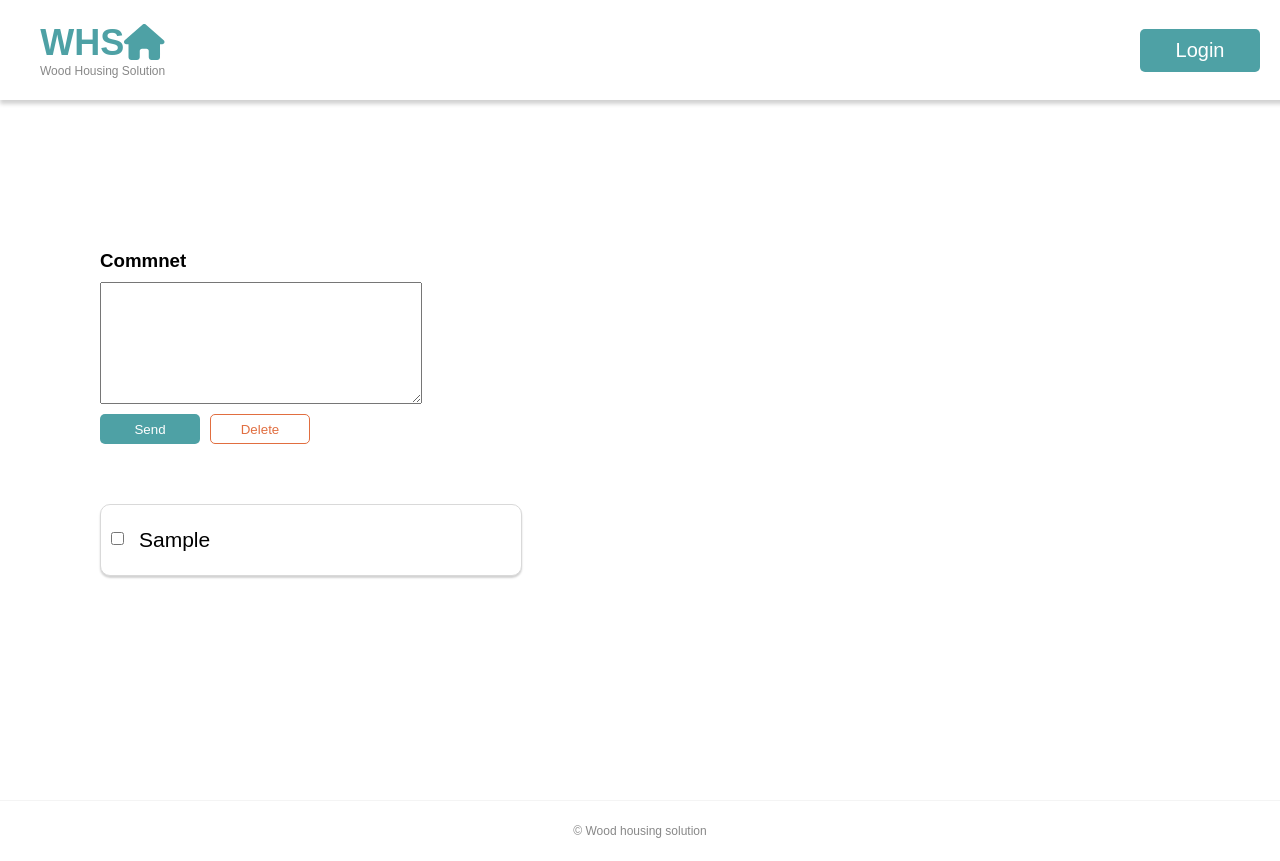
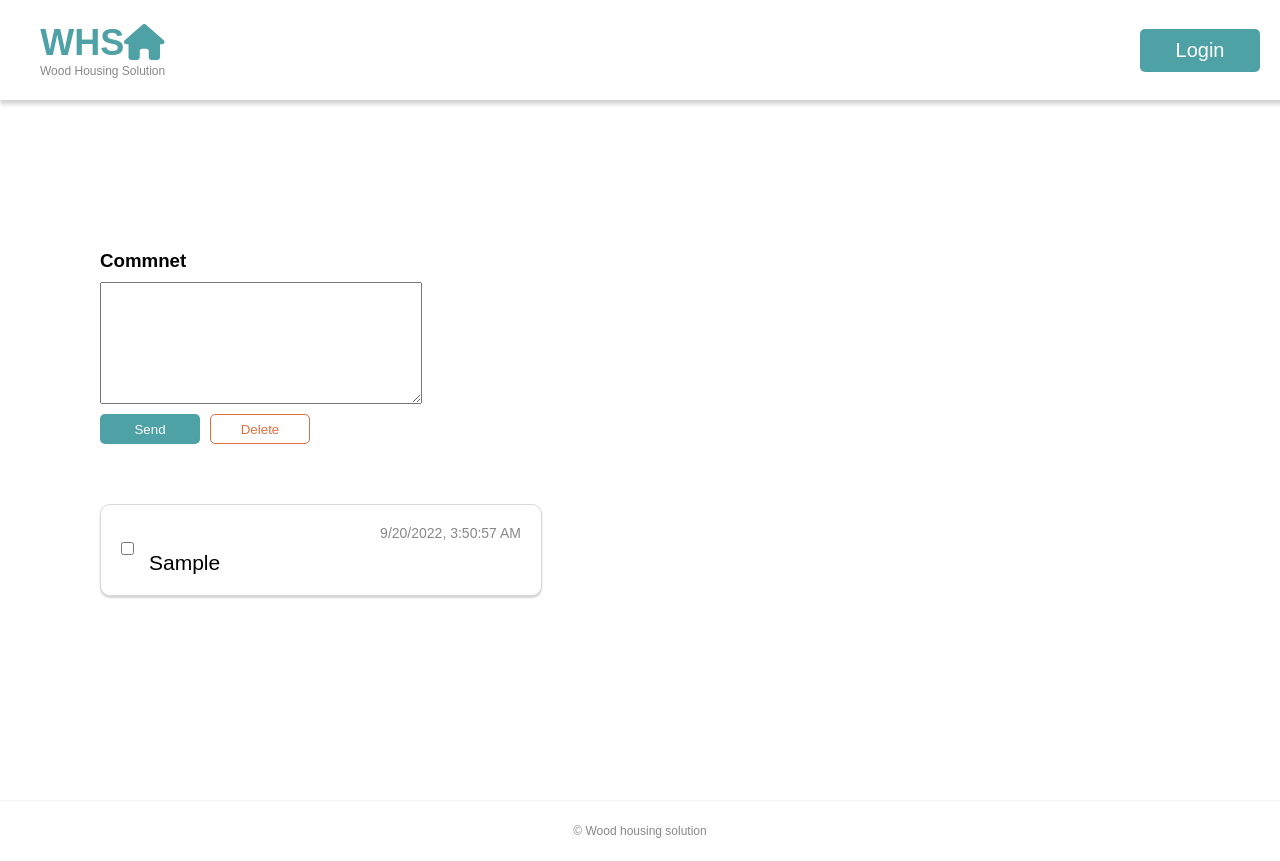
Before and after one commit to HenryHitak/house_share.github.io, a React (Create React App) app: page /profile in a window 1280 px wide. Both pictures are taken after typing "Sample" into the empty fields and a click on the button "Send". Shown: the top 861 px of the page. Built offline with nearby package versions, Linux system fonts and the light colour scheme.

Commit message:
created date added

```diff
--- a/src/pages/Comment.jsx
+++ b/src/pages/Comment.jsx
@@ -1,6 +1,6 @@
 import React from 'react'
 
-export const Comment = ({comment, toggleDelete}) => {
+export const Comment = ({ comment, toggleDelete }) => {
   const handleDeleteClick = () => {
     toggleDelete(comment.id);
   }
@@ -10,10 +10,17 @@ export const Comment = ({comment, toggleDelete}) => {
       <div className='commentSection'>
         <label>
           <input className="deleteCheckbox" type="checkbox" checked={comment.delete} readOnly
-        onChange={handleDeleteClick}/>
+            onChange={handleDeleteClick} />
         </label>
+        <div className='commentContentWrap'>
+          <div className='commentDateWrap'>
+            <div className='commentDate'>
+              {comment.createdAt}
+            </div>
+          </div>
           <div className="postedComment">
             {comment.content}
+          </div>
         </div>
       </div>
     </>
--- a/src/pages/Profile.js
+++ b/src/pages/Profile.js
@@ -1,20 +1,20 @@
 
 import { useState, useRef } from "react";
 import Commentpost from "./Commentpost";
-import { v4 as uuidv4 } from "uuid";//this is for applying unique Id to coment
+import { v4 as uuidv4 } from "uuid";//This is for applying unique Id to comment
 
 function Profile() {
 
   // COMMENT SECTION START
+
   const [comments, setComments] = useState([]);
-
   const contentRef = useRef(); //To get value inside of textarea
   const handleAddComment = () => {
     const content = contentRef.current.value;
-    if (content === "") return; //if textarea is empty but click srend button, disable to post.
+    if (content === "") return; //if textarea is empty but click send button, disable to post.
 
     setComments((prevComments) => {
-      return [...prevComments, { id: uuidv4(), content: content, delete: false }]// to display new added coment noxt to previous comment
+      return [...prevComments, { id: uuidv4(), content: content, delete: false, createdAt: new Date().toLocaleString() }]// to display new added comment noxt to previous comment
     });
     contentRef.current.value = null;
   };
--- a/src/style/style.css
+++ b/src/style/style.css
@@ -341,8 +341,8 @@ footer {
   column-gap: 15px;
   margin-left: 100px;
   width: 400px;
-  height: 50px;
-  padding: 10px;
+  height: auto;
+  padding: 20px;
   margin-top: 10px;
   margin-bottom: 10px;
   background: #FFFFFF;
@@ -350,3 +350,21 @@ footer {
   box-shadow: 0px 2px 2px rgba(0, 0, 0, 0.18);
   border-radius: 10px;
 }
+
+.commentContentWrap {
+  display: flex;
+  flex-direction: column;
+  row-gap: 10px;
+  width: 100%;
+}
+
+.commentDate {
+  color: #888;
+  font-size: 14px;
+
+}
+
+.commentDateWrap {
+ display: flex;
+ justify-content: end;
+}
```
Lines whose indentation alone changed are shown as unchanged.
